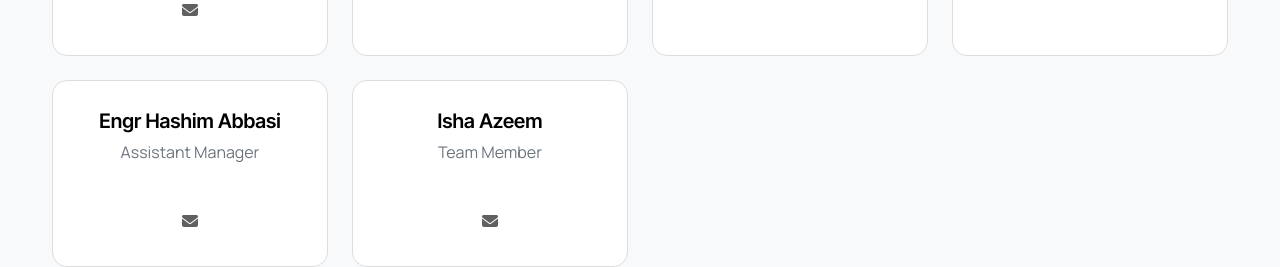
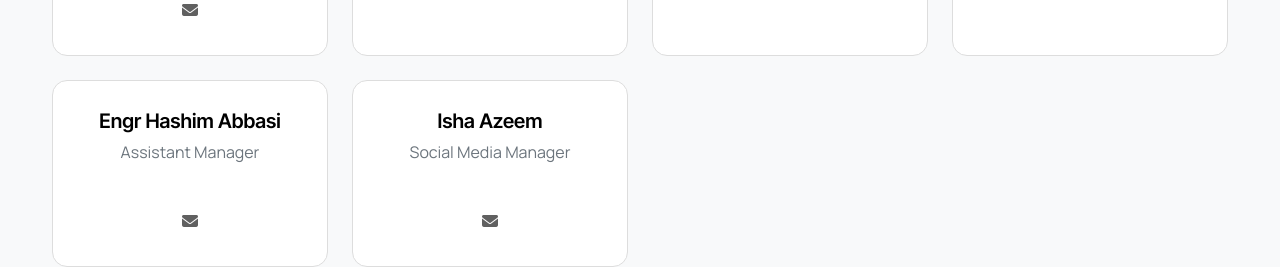
Before and after one commit to Techx425/Techx, a Next.js app: page /about in a window 1280 px wide. Shown: the part 2100-2367 px from the top of the page. Built offline with nearby package versions, Linux system fonts and the light colour scheme.

Commit message:
Updated Isha Azeem to Social Media Manager

```diff
--- a/src/app/about/page.tsx
+++ b/src/app/about/page.tsx
@@ -140,7 +140,7 @@ export default function About() {
                                 { name: "Engr.Ansar Abbas", role: "Electrical Supervision" },
                                 { name: "Raja Azhar", role: "Manager Operatiom" },
                                 { name: "Engr Hashim Abbasi", role: "Assistant Manager" },
-                                { name: "Isha Azeem", role: "Team Member" }
+                                { name: "Isha Azeem", role: "Social Media Manager" }
 
 
 
```
